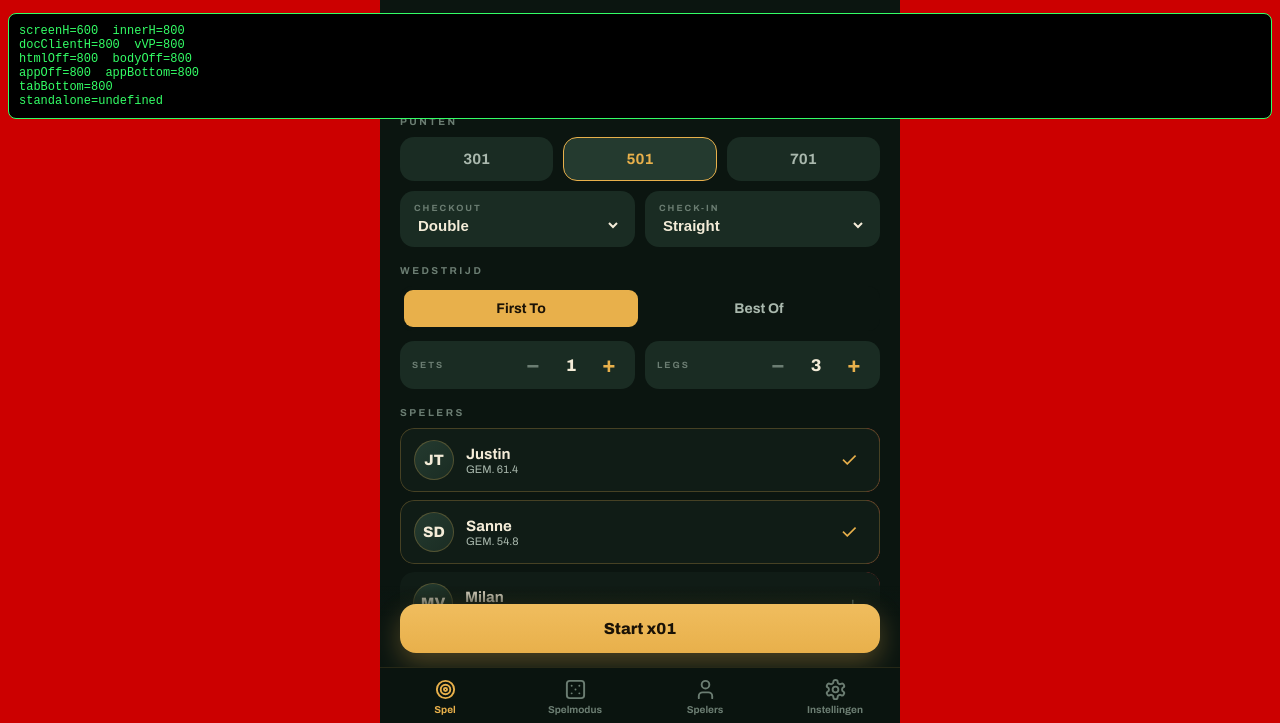
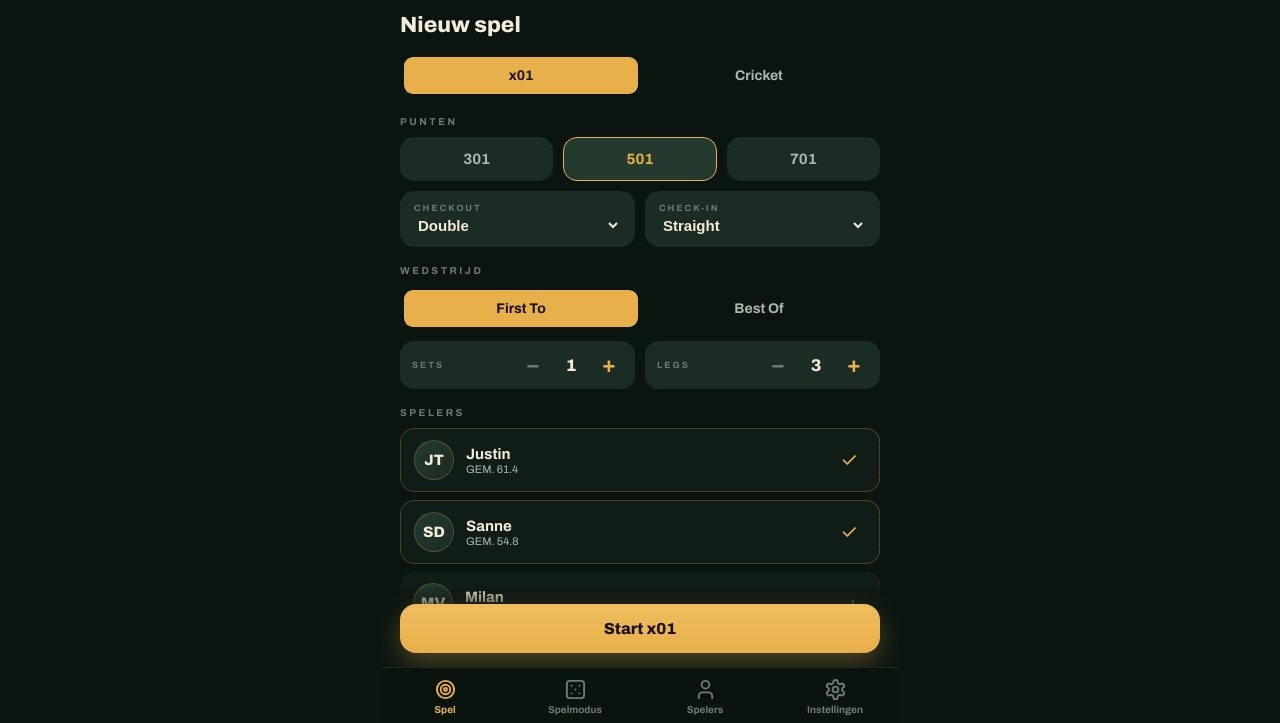
Before and after one commit to justinndefoer-oss/oche-dart-scorebord, a plain HTML site: page index.html in a window 1280 px wide. Shown: the part 77-800 px from the top of the page. Drawn offline with Linux system fonts and the light colour scheme.

Commit message:
Add files via upload

```diff
--- a/index.html
+++ b/index.html
@@ -7,7 +7,7 @@
 <meta name="mobile-web-app-capable" content="yes">
 <meta name="apple-mobile-web-app-status-bar-style" content="default">
 <meta name="apple-mobile-web-app-title" content="OCHE">
-<meta name="theme-color" content="#00aa00">
+<meta name="theme-color" content="#0b1510">
 <title>OCHE — Dart Scorebord</title>
 <link rel="preconnect" href="https://fonts.googleapis.com">
 <link rel="preconnect" href="https://fonts.gstatic.com" crossorigin>
@@ -25,10 +25,10 @@
   --safe-bottom:env(safe-area-inset-bottom,0px);
 }
 *{margin:0;padding:0;box-sizing:border-box;-webkit-tap-highlight-color:transparent;}
-html{height:100%;background:#cc0000;}
+html{height:100%;background:var(--bg0);}
 body{
   font-family:'Archivo',system-ui,-apple-system,sans-serif;
-  background:#cc0000; color:var(--chalk);
+  background:var(--bg0); color:var(--chalk);
   overflow:hidden;
   height:100%;
   user-select:none; -webkit-user-select:none;
@@ -1425,21 +1425,6 @@ save();
 
 /* keep screen awake */
 if(STATE.settings.keepScreen && 'wakeLock' in navigator){ navigator.wakeLock.request('screen').catch(()=>{}); }
-
-/* DIAGNOSTIC v12 */
-if(true){
-  const d=document.createElement('div');
-  d.style.cssText='position:fixed;top:90px;left:8px;right:8px;z-index:99999;background:#000;color:#3f6;font:12px monospace;padding:10px;border:1px solid #3f6;white-space:pre;border-radius:8px;';
-  const upd=()=>{ const h=document.documentElement, b=document.body, a=document.getElementById('app'), t=document.getElementById('tabbar');
-    d.textContent='screenH='+screen.height+'  innerH='+window.innerHeight
-      +'\ndocClientH='+h.clientHeight+'  vVP='+(window.visualViewport?Math.round(window.visualViewport.height):'?')
-      +'\nhtmlOff='+h.offsetHeight+'  bodyOff='+b.offsetHeight
-      +'\nappOff='+a.offsetHeight+'  appBottom='+Math.round(a.getBoundingClientRect().bottom)
-      +'\ntabBottom='+Math.round(t.getBoundingClientRect().bottom)
-      +'\nstandalone='+navigator.standalone; };
-  upd(); setTimeout(upd,500); window.addEventListener('resize',upd);
-  d.onclick=()=>d.remove(); document.body.appendChild(d);
-}
 </script>
 </body>
 </html>
```
